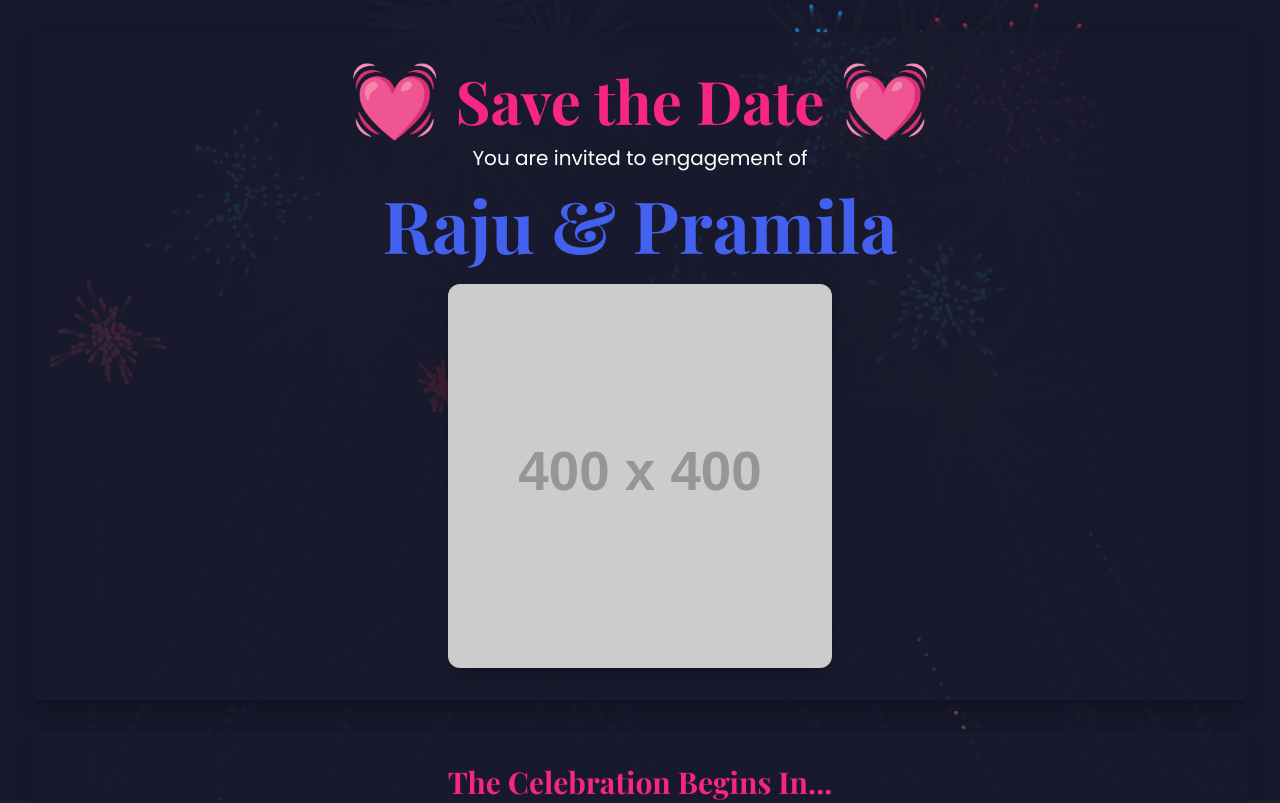
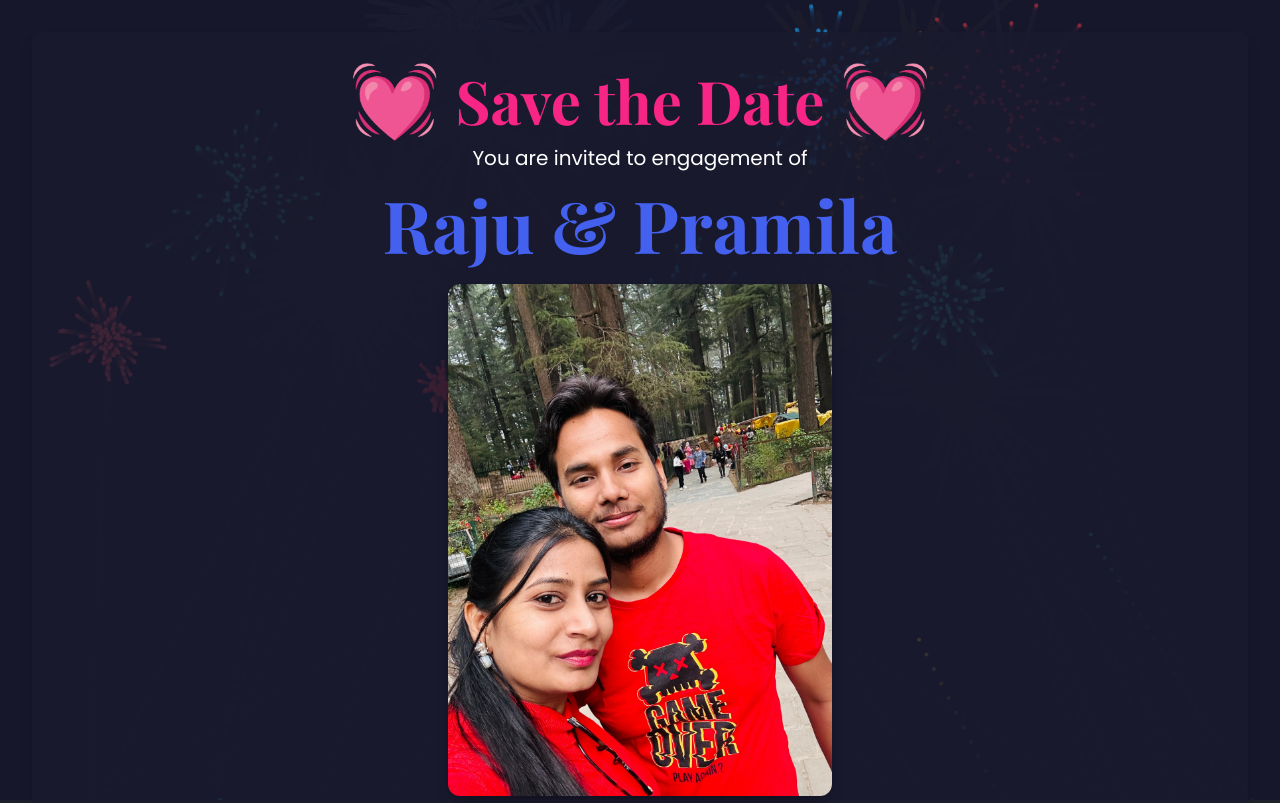
Before and after one commit to rby459-lang/invitation-, a plain HTML site: page index.html in a window 1280 px wide. Shown: the top 803 px of the page. Drawn offline with nearby package versions, Linux system fonts and the light colour scheme; placeholder pictures from the web are drawn by us.

Commit message:
Update index.html

```diff
--- a/index.html
+++ b/index.html
@@ -8,7 +8,7 @@
     <script src="https://cdn.jsdelivr.net/npm/chart.js"></script>
     <style>
         @import url('https://fonts.googleapis.com/css2?family=Poppins:wght@300;400;500;600;700&family=Playfair+Display:wght@700&display=swap');
-        @import url('https://fonts.googleapis.com/css2?family=Noto+Sans+Devanagari:wght@400;700&display=swap');
+        @import url('https://fonts.googleapis.com/css2?family=Noto+Sans+Devanagari:wght=400;700&display=swap');
 
         :root {
             --primary-color: #f72585; /* Vibrant Pink */
@@ -21,7 +21,7 @@
         }
 
         body {
-            font-family: 'Poppins', 'Noto Sans Devanagari', sans-serif;
+            font-family: 'Poppins', 'Noto Sans Devangari', sans-serif;
             background: var(--light-bg-color);
             color: var(--text-color);
             background-image: linear-gradient(135deg, rgba(26, 26, 46, 0.5) 0%, rgba(33, 37, 41, 0.5) 100%);
@@ -29,7 +29,7 @@
         }
 
         h1, h2, h3, h4 {
-            font-family: 'Playfair Display', 'Noto Sans Devanagari', serif;
+            font-family: 'Playfair Display', 'Noto Sans Devangari', serif;
             color: var(--primary-color);
         }
 
@@ -109,11 +109,14 @@
             </h1>
             <p class="text-xl mt-2" style="color: var(--text-color);">You are invited to engagement of</p>
             <h2 class="text-6xl md:text-7xl mt-4 font-bold" style="color: var(--accent-color-1);">Raju & Pramila</h2>
-            <!-- Placeholder image used for demonstration purposes. Use your actual image here. -->
-            <img src="https://placehold.co/400x400/f72585/ffffff?text=Raju+%26+Pramila"
-                 alt="Raju and Pramila"
+            <!--
+                Image Source: Updated with the RAW link from your GitHub upload.
+                This link points directly to the image file itself.
+            -->
+            <img src="https://raw.githubusercontent.com/rby459-lang/invitation-/027da5cd4cd73dc93c22162679478f29ad1190c8/WhatsApp%20Image%202025-08-16%20at%209.26.36%20PM.jpeg"
+                 alt="Raju and Pramila - Engagement Photo"
                  class="mt-6 mx-auto w-full max-w-sm rounded-xl shadow-custom"
-                 onerror="this.onerror=null; this.src='https://placehold.co/400x400/f72585/ffffff?text=Raju+%26+Pramila';"
+                 onerror="this.onerror=null; this.src='https://placehold.co/400x400/f72585/ffffff?text=Image+Failed+to+Load';"
             >
         </header>
 
@@ -186,7 +189,6 @@
                    <div class="p-6 rounded-lg border-2 shadow-sm" style="border-color: var(--accent-color-2);">
                     <span class="text-4xl">⏰</span>
                     <h4 class="font-bold text-xl mt-2" style="color: var(--primary-color);">Time </h4>
-                    <!-- TIME UPDATED TO 1:00 PM to 5:00 PM -->
                     <p class="text-lg font-bold" style="color: var(--text-color);">1:00 PM to 5:00 PM</p>
                 </div>
                    <div class="p-6 rounded-lg border-2 shadow-sm" style="border-color: var(--accent-color-1);">
```
